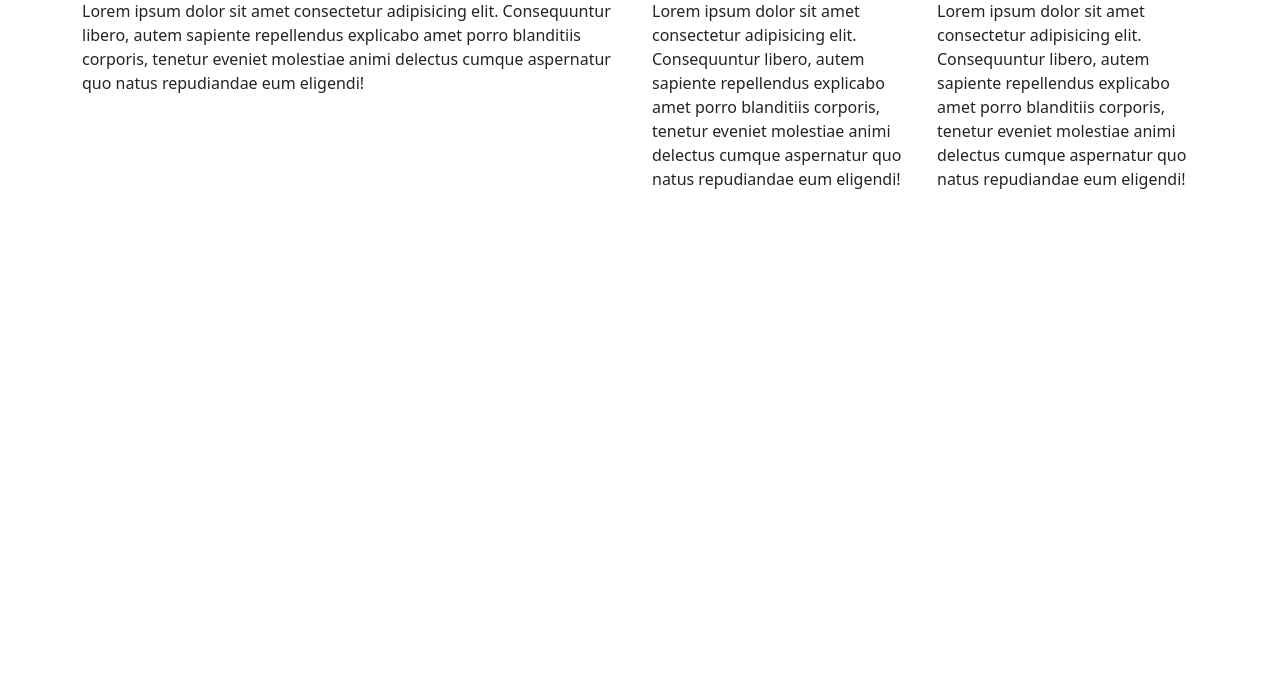
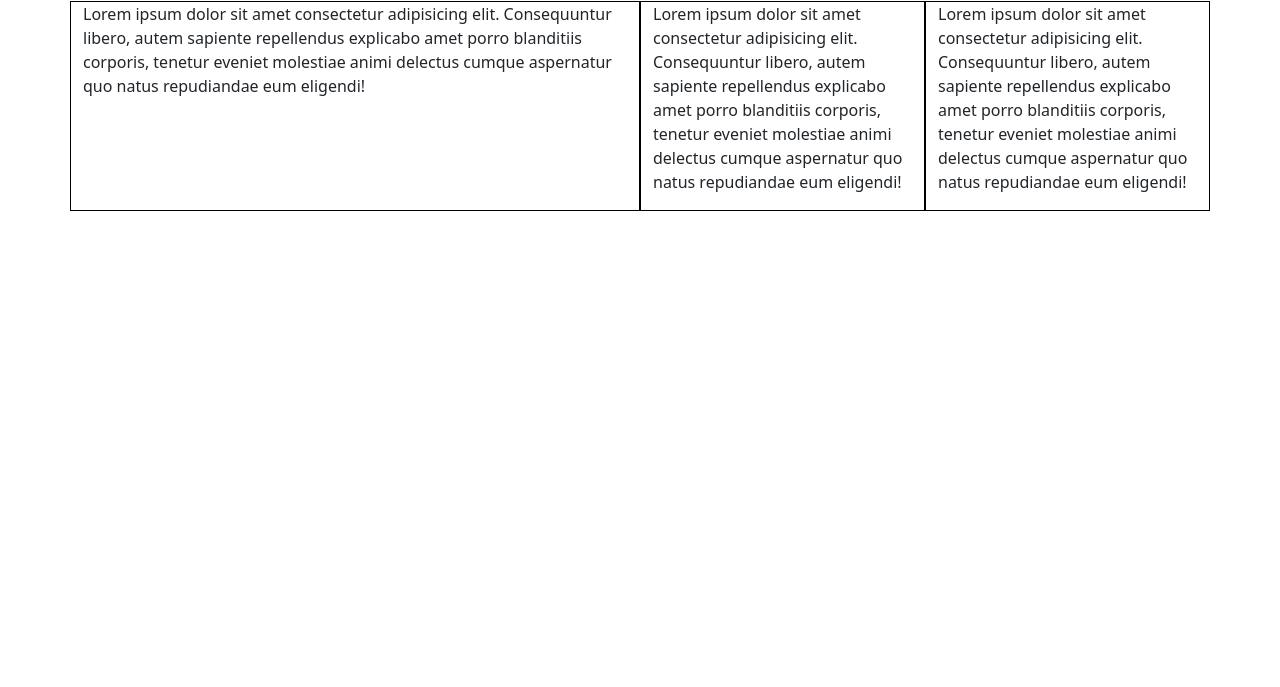
Before and after one commit to hmuratoski/Bootstrap, a plain HTML site: page index.html in a window 1280 px wide. Shown: the part 113-800 px from the top of the page. Drawn offline with nearby package versions, Linux system fonts and the light colour scheme.

Commit message:
added borders to elements

```diff
--- a/style.css
+++ b/style.css
@@ -6,5 +6,7 @@ h1{
     font-family: 'Courier New', Courier, monospace;
 }
 [class*="col"]{
-    border: 1px black;
+
+    border: 1px black solid;
+
 }
```
